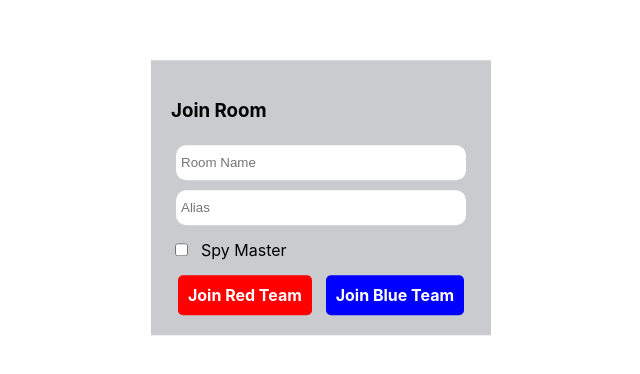
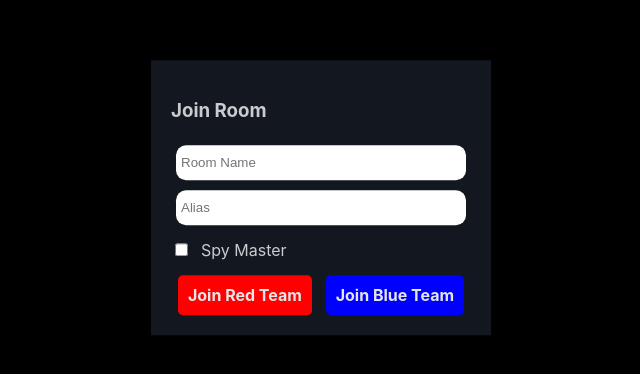
Before and after one commit to jaredkgrove/aliases, a React (Create React App) app in the folder aliases-client/: page / in a window 1280 px wide. Shown: the part 202-576 px from the top of the page, without its empty margins (319-959 px from the left). Built offline with nearby package versions, Linux system fonts and the light colour scheme; no server answers.

Commit message:
Changed color theme

```diff
--- a/aliases-client/src/App.jsx
+++ b/aliases-client/src/App.jsx
@@ -25,8 +25,6 @@ function App () {
   }
 
     return (
-      <Layout>
-        <meta name="viewport" content="width=device-width, initial-scale=0.86, maximum-scale=3.0, minimum-scale=0.86"></meta>
         <Switch>
           <Route exact path="/">
             <RoomJoin socket={socket} handleGameJoin={handleGameJoin}></RoomJoin>
@@ -35,7 +33,6 @@ function App () {
           {!spyName ? <RoomJoin socket={socket} handleGameJoin={handleGameJoin}></RoomJoin> : <Board socket={socket} io={io} spyMaster={spyMaster} spyName={spyName} game={game} team={team}/>}
           </Route>
         </Switch>
-      </Layout>
     );
 }
 
@@ -46,4 +43,6 @@ const Layout = styled.div`
   font-family: -apple-system, BlinkMacSystemFont, 'Segoe UI', 'Roboto', 'Oxygen',
   'Ubuntu', 'Cantarell', 'Fira Sans', 'Droid Sans', 'Helvetica Neue',
   sans-serif;
+
+
 `;
--- a/aliases-client/src/components/Board.jsx
+++ b/aliases-client/src/components/Board.jsx
@@ -90,9 +90,10 @@ const StyledBoard = styled.div`
   justify-items: stretch;
   background: white;
   box-sizing: border-box;
-  height: calc(100vh - 16px);
+  height: 100%;
   max-width: 100vw;
   overflow: hidden;
+  background: transparent;
 `;
 
 // const [isDragging, setIsDragging] = useState(0)
--- a/aliases-client/src/components/BoardHeader.jsx
+++ b/aliases-client/src/components/BoardHeader.jsx
@@ -45,13 +45,13 @@ export default function BoardHeader(props) {
     return (
 
       <StyledHeader color={props.activeTeam}>
-        <TeamDiv color={`hsl(217, 100%, 84%)`} active={!isOtherTeamActive('red')}>
-          <SpyMasterDiv>Spymaster: {`${props.blueSpyMaster ? props.blueSpyMaster.spyName : "..."}`}</SpyMasterDiv>
+        <TeamDiv team={'blue'} color={`hsl(217, 100%, 84%)`} active={!isOtherTeamActive('red')}>
+          <SpyMasterDiv color={`hsl(217, 100%, 84%)`}>Spymaster: {`${props.blueSpyMaster ? props.blueSpyMaster.spyName : "..."}`}</SpyMasterDiv>
           {/* {renderClueInputs('blue')} */}
           {renderEndTurnButton('blue')}
         </TeamDiv>
-        <TeamDiv color={`hsl(0, 100%, 84%)`} active={!isOtherTeamActive('blue')}>
-          <SpyMasterDiv>Spymaster: {`${props.redSpyMaster ? props.redSpyMaster.spyName : "..."}`}</SpyMasterDiv>
+        <TeamDiv team={'red'} color={`hsl(0, 100%, 90%)`} active={!isOtherTeamActive('blue')}>
+          <SpyMasterDiv color={`hsl(0, 100%, 90%)`}>Spymaster: {`${props.redSpyMaster ? props.redSpyMaster.spyName : "..."}`}</SpyMasterDiv>
           {/* <div>{props.cardsRemaining.red}</div> */}
           {/* {renderClueInputs('red')} */}
           {renderEndTurnButton('red')}
@@ -68,18 +68,18 @@ const TeamDiv = styled.div`
   display: ${props => props.active ? "block":"none"};
   flex: ${props => props.active ? 1:0};
 
-  background: ${props => props.color};
+  background: ${props => props.team};
   > * {
     display: inline-block;
   }
-  box-shadow: 0px 5px 1.5px  ${props => props.color};
+  box-shadow: 0px 5px 2.5px  ${props => props.team};
 `
 
 const SpyMasterDiv = styled.div`
   text-align: center;
   font-size: 4vh;
   height: 100%;
-
+  color:${props => props.color}
 `
 
 const StyledInput = styled.input`
@@ -98,7 +98,7 @@ const InputContainer = styled.div`
   right: 0px;
   box-sizing: border-box;
   background-clip: content-box;
-  padding: 5px;
+
   height: 100%;
 
 
--- a/aliases-client/src/components/CardGrid.jsx
+++ b/aliases-client/src/components/CardGrid.jsx
@@ -29,5 +29,5 @@ const StyledCardGrid = styled.div`
 
 
   justify-items: center;
-  background: white;
+
 `;
--- a/aliases-client/src/components/RoomJoin.jsx
+++ b/aliases-client/src/components/RoomJoin.jsx
@@ -18,7 +18,7 @@ export default function WordCard(props) {
 
     return (
       <AbsoluteContainer  >
-          <h3>Join Room</h3>
+          <h3 style={{color:'hsl(217, 5%, 80%)'}}>Join Room</h3>
           <StyledInput type="text"  placeholder="Room Name" name="room" value ={input.room || ''} onChange={handleInputChange}/>
           <StyledInput type="text" name="spyName" placeholder="Alias" alue={input.spyName || ''} onChange={handleInputChange}/>
           <div>
@@ -39,7 +39,7 @@ const AbsoluteContainer = styled.div`
     left:50vw;
     top: 50vh;
     transform: translate(-50%, -50%);
-    background: hsl(217, 5%, 80%);
+    background: hsl(217, 25%, 10%);
     display: flex;
     flex-direction: column;
     padding: 20px;
@@ -62,12 +62,13 @@ const StyledInput = styled.input`
 const StyledLink = styled(Link)`
   background: ${props => props.color};
     padding: 10px;
-    color: white;
+
     font-weight: bold;
   text-decoration: none;
   border: none;
   border-radius: 5px;
   height: 100%;
+  color: hsl(217, 5%, 90%);
 `
 
 const StyledLabel = styled.div`
@@ -76,6 +77,7 @@ const StyledLabel = styled.div`
     display: inline-block;
     margin: 5px;
 
+    color: hsl(217, 5%, 80%);
 
 
     height: 35px;
--- a/aliases-client/src/components/WordCard.jsx
+++ b/aliases-client/src/components/WordCard.jsx
@@ -101,12 +101,11 @@ const SelectionsDiv = styled.div`
 
 const PlayerDiv = styled.div`
     background: ${props => props.color};
-
-   color: white;
-   display: inline-block;
-   padding: 0px 2px 0px 2px;
-   margin: 0px 2px 0px 2px;
-   border-radius: 3px;
+    color: white;
+    display: inline-block;
+    padding: 0px 2px 0px 2px;
+    margin: 0px 2px 0px 2px;
+    border-radius: 3px;
 `
 
 const StyledCard = styled.div`
@@ -121,10 +120,10 @@ const StyledCard = styled.div`
     max-height: 20vw;
 
     background: ${props => props.color};
-    border: 1px solid ${props => props.selected ? props.team:'transparant'};
 
     border-radius: 5px;
-    box-shadow: 5px 5px 2.5px hsl(60, 10%, 80%);
+    box-shadow: ${props => props.selected ? `${props.team === 'blue' ? '5px 5px 2.5px hsl(217, 80%, 80%)':'5px 5px 2.5px hsl(0, 80%, 80%)'}`:''};
+
     user-select: none;
 `;
 
--- a/aliases-client/src/index.css
+++ b/aliases-client/src/index.css
@@ -5,13 +5,21 @@ body {
     sans-serif;
   -webkit-font-smoothing: antialiased;
   -moz-osx-font-smoothing: grayscale;
+
 }
 
 #root {
   width: 100vw;
+  height:100%;
+
 }
 code {
   font-family: source-code-pro, Menlo, Monaco, Consolas, 'Courier New',
     monospace;
 }
-html,body{margin:0;padding:0;}
+html,body{
+  margin:0;
+  padding:0;
+  background: hsl(217, 5%, 0%);
+  height:100%;
+}
--- a/aliases-client/src/index.js
+++ b/aliases-client/src/index.js
@@ -5,6 +5,7 @@ import {
 } from "react-router-dom";
 
 import App from './App';
+import './index.css'
 // import * as serviceWorker from './serviceWorker';
 
 ReactDOM.render(
```
Also changed, not shown: 1 other file (tests, documents, lock files or other folders).
